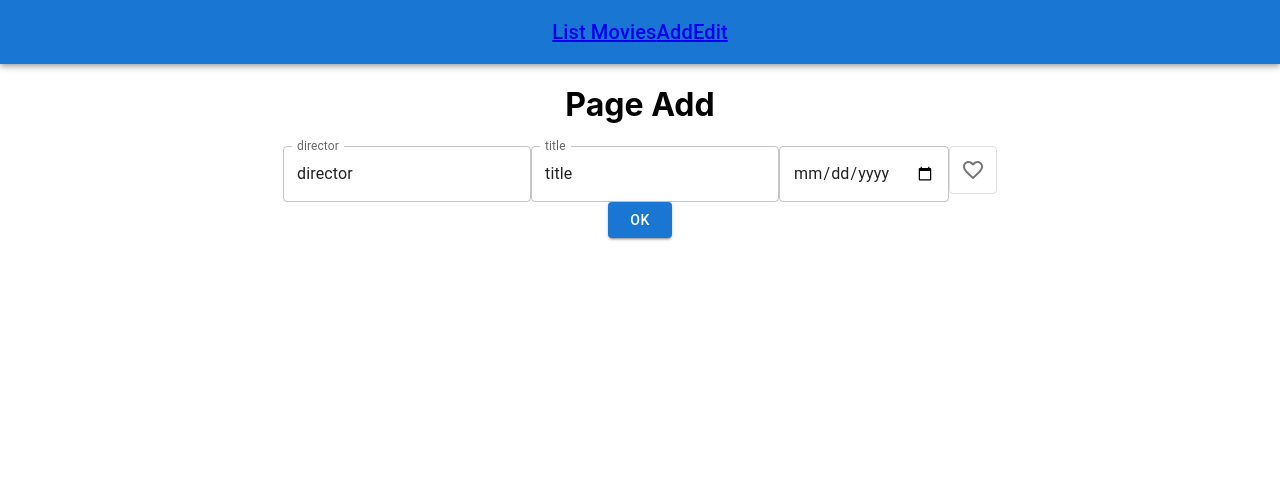
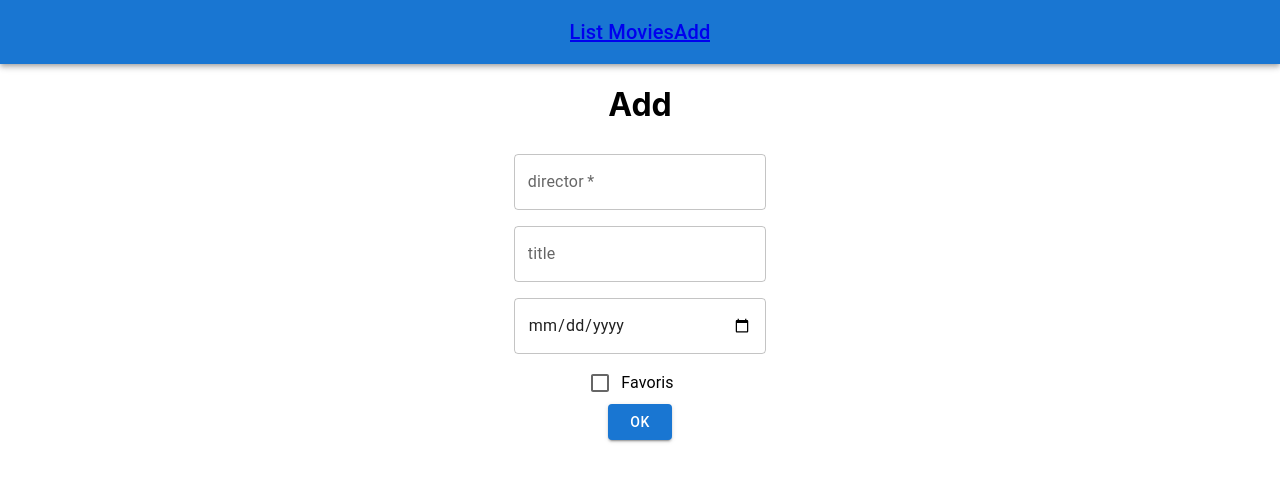
Before and after one commit to NesrineRais/Movies_CRUD_Typescript, a React (Create React App) app: page /Add in a window 1280 px wide. Shown: the top 482 px of the page. Built offline with nearby package versions, Linux system fonts and the light colour scheme.

Commit message:
add form edit and form add

```diff
--- a/src/App.tsx
+++ b/src/App.tsx
@@ -3,17 +3,18 @@ import "./App.css";
 import { Route, Switch } from "react-router-dom";
 import Header from "./components/header";
 import MoviesList from "./pages/Movies_list";
-import MovieAdd from "./pages/Movie_Add";
+import MovieAd from "./pages/Movie_ad";
 import MovieDetails from "./pages/Movie_detail";
-
+import MovieEdit from "./pages/Movie_edit";
 function App() {
   return (
     <div className="App">
       <Header />
       <Switch>
         <Route exact path="/" component={MoviesList} />
-        <Route exact path="/add" component={MovieAdd} />
+        <Route exact path="/add" component={MovieAd} />
         <Route exact path="/:id" component={MovieDetails} />
+        <Route exact path="/edit/:id" component={MovieEdit} />
       </Switch>
     </div>
   );
--- a/src/api/movie_api.ts
+++ b/src/api/movie_api.ts
@@ -31,6 +31,16 @@ export const addMovie = (data: any) => {
     })
     .catch((error) => console.log(error));
 };
+export const updateMovie = (data: any, id: number) => {
+  console.log("response", data, id);
+  return axios
+    .post(url + id, data)
+    .then((response) => {
+      console.log("response", response.data);
+      return response.data;
+    })
+    .catch((error) => console.log(error));
+};
 export const deleteMovie = (id: number) => {
   return axios
     .delete(url + id)
--- a/src/components/header.tsx
+++ b/src/components/header.tsx
@@ -13,7 +13,6 @@ const Header = () => {
           <Typography variant="h6" color="inherit" noWrap>
             <Link to="/">List Movies</Link>
             <Link to="/add">Add</Link>
-            <Link to="/Edit">Edit</Link>
           </Typography>
         </Toolbar>
       </AppBar>
--- a/src/pages/Movie_Add.tsx
+++ b/src/pages/Movie_Add.tsx
@@ -5,6 +5,10 @@ import { ToggleButton, Button } from "@mui/material";
 import { Favorite, FavoriteBorder } from "@mui/icons-material";
 import { addMovie } from "../api/movie_api";
 import moment from "moment";
+import { useHistory } from "react-router-dom";
+import FormControlLabel from "@mui/material/FormControlLabel";
+import { Checkbox } from "@mui/material";
+
 type Field = {
   value?: any;
   error?: string;
@@ -21,21 +25,13 @@ type Form = {
 };
 const MovieAdd = () => {
   const [selectedDate, handleDateChange] = useState(new Date());
-  const [selected, setSelected] = useState(false);
+  const [checked, setChecked] = useState(false);
   const [director, setDirector] = useState("");
   const [title, setTitle] = useState("");
-  const [isFavorite, setFavorite] = useState(true);
-  const [releaseDate, setDate] = useState(
-    moment(new Date()).format("DD/MM/YYYY")
-  );
+  const [isFavorite, setFavorite] = useState(false);
+  const [releaseDate, setDate] = useState(String);
 
-  const [form, setForm] = useState<Form>({
-    director: director,
-    title: title,
-    isFavorite: isFavorite,
-    releaseDate: moment(releaseDate).format("DD/MM/YYYY"),
-  });
-  console.log(form);
+  const history = useHistory();
   useEffect(() => {
     //console.log(match.params.id);
   }, []);
@@ -44,64 +40,80 @@ const MovieAdd = () => {
   ) => {
     e.preventDefault();
     //title: setTitle(e.target.value),
-    const fieldName = e.target.name;
-    const fieldValue = e.target.value;
-    const newField = {
-      director: e.target.value,
-      title: e.target.value,
-      releaseDate: moment(e.target.value).format("DD/MM/YYYY"),
-    };
-    setForm({ ...form, ...newField });
+
     //console.log(form);
   };
 
   const handleSubmit = (e: React.FormEvent<HTMLFormElement>) => {
     e.preventDefault();
-    console.log(form);
+    const form = {
+      director: director,
+      title: title,
+      isFavorite: isFavorite,
+      releaseDate: moment(new Date()).format("DD/MM/YYYY"),
+    };
 
     addMovie(form).then((res) => {
       console.log("movie", res);
+      history.push(`/`);
     });
   };
 
   return (
     <div>
-      <h1>Page Add</h1>
+      <Box
+        sx={{
+          "& .MuiTextField-root": { m: 1, width: "25ch" },
+        }}
+      >
         <form onSubmit={(e) => handleSubmit(e)}>
           <div>
             <TextField
+              rows={4}
+              required
               label="director"
               id="name"
               name="director"
               defaultValue="director"
-            onChange={(e) => handleChange(e)}
+              value={director}
+              onChange={(e) => setDirector(e.target.value)}
             />
+          </div>
+          <div>
             <TextField
               label="title"
               name="title"
               id="outlined-size-normal"
               defaultValue="title"
-            onChange={(e) => handleChange(e)}
+              value={title}
+              onChange={(e) => setTitle(e.target.value)}
             />
+          </div>
+          <div>
             <TextField
               type="date"
               name="releaseDate"
               id="outlined-size-normal"
-            onChange={(e) => handleChange(e)}
+              onChange={(e) => setDate(e.target.value)}
               InputLabelProps={{
                 shrink: true,
               }}
             />
-          <ToggleButton
-            value="check"
-            name="isFavorite"
-            selected={selected}
-            onChange={() => {
-              setSelected(!selected);
+          </div>
+          <div>
+            <FormControlLabel
+              control={
+                <Checkbox
+                  checked={isFavorite}
+                  onChange={(e) => {
+                    console.log(e.target.checked, "0");
+                    // handleChange(e);
+                    setFavorite(e.target.checked);
                   }}
-          >
-            {selected ? <Favorite /> : <FavoriteBorder />}
-          </ToggleButton>
+                />
+              }
+              label="Favoris"
+            />
           </div>
           <div>
             <Button variant="contained" type="submit">
@@ -109,6 +121,7 @@ const MovieAdd = () => {
             </Button>
           </div>
         </form>
+      </Box>
     </div>
   );
 };
--- /dev/null
+++ b/src/pages/Movie_ad.tsx
@@ -0,0 +1,29 @@
+import React, { FunctionComponent, useState, useEffect } from "react";
+import { RouteComponentProps } from "react-router-dom";
+import { getMovie, addMovie } from "../api/movie_api";
+
+import MovieAdd from "./Movie_Add";
+export interface Movie {
+  id?: number;
+  title: string;
+  director: string;
+  isFavorite: boolean;
+  releaseDate: string;
+}
+type Params = {
+  id: string;
+};
+const MovieAd = ({ match }: RouteComponentProps<Params>) => {
+  useEffect(() => {
+    //console.log(match.params.id);
+  }, []);
+  return (
+    <div>
+      <div>
+        <h1 className="center">Add</h1>
+        <MovieAdd />
+      </div>
+    </div>
+  );
+};
+export default MovieAd;
--- a/src/pages/Movie_detail.tsx
+++ b/src/pages/Movie_detail.tsx
@@ -10,7 +10,6 @@ export interface Movie {
   title: string;
   director: string;
   isFavorite: boolean;
-  prevState: null;
 }
 
 const MovieDetails = ({ match }: RouteComponentProps<Params>) => {
--- /dev/null
+++ b/src/pages/Movie_edit.tsx
@@ -0,0 +1,105 @@
+import React, {
+  FunctionComponent,
+  useState,
+  useEffect,
+  ChangeEvent,
+} from "react";
+import { Link, Redirect, useHistory, useLocation } from "react-router-dom";
+import Box from "@mui/material/Box";
+import TextField from "@mui/material/TextField";
+import { ToggleButton, Button } from "@mui/material";
+import { Favorite, FavoriteBorder } from "@mui/icons-material";
+import { getMovies, addMovie, getMovie } from "../api/movie_api";
+import { Checkbox } from "@mui/material";
+import FormControlLabel from "@mui/material/FormControlLabel";
+
+import { useParams } from "react-router-dom";
+
+type Params = {
+  id: string;
+};
+export interface Movie {
+  id?: number;
+  title: string;
+  director: string;
+  isFavorite: boolean;
+  releaseDate: string;
+}
+
+const MovieEdit = () => {
+  const { id } = useParams<{ id: string }>();
+  const [checked, setChecked] = useState(false);
+
+  console.log(id);
+
+  const handleSubmit = (e: React.FormEvent<HTMLFormElement>) => {};
+
+  const handleChange = (e: ChangeEvent<HTMLInputElement>) => {};
+  return (
+    <div>
+      <h1>Edit</h1>
+      <Box
+        sx={{
+          "& .MuiTextField-root": { m: 1, width: "25ch" },
+        }}
+      >
+        <form onSubmit={(e) => handleSubmit(e)}>
+          <div>
+            <TextField
+              rows={4}
+              required
+              label="director"
+              id="name"
+              name="director"
+              //value={director}
+              //onChange={(e) => handleChange(e)}
+            />
+          </div>
+          <div>
+            <TextField
+              rows={4}
+              required
+              label="title"
+              name="title"
+              id="outlined-size-normal"
+              //value={title}
+              defaultValue="title"
+              // onChange={(e) => handleChange(e)}
+            />
+          </div>
+          <div>
+            <TextField
+              rows={4}
+              //value={releaseDate}
+              required
+              type="date"
+              name="releaseDate"
+              id="outlined-size-normal"
+              //onChange={(e) => handleChange()}
+            />
+          </div>
+          <div>
+            <FormControlLabel
+              control={
+                <Checkbox
+                  checked={checked}
+                  onChange={(e) => {
+                    console.log(e.target.checked, "0");
+                    handleChange(e);
+                  }}
+                />
+              }
+              label="Favoris"
+            />
+          </div>
+          <div>
+            <Button variant="contained" type="submit">
+              Ok
+            </Button>
+          </div>
+        </form>
+      </Box>
+    </div>
+  );
+};
+export default MovieEdit;
```
Also changed, not shown: src/pages/Movies_list.tsx (+35 -6 lines). Lines whose indentation alone changed are shown as unchanged.
